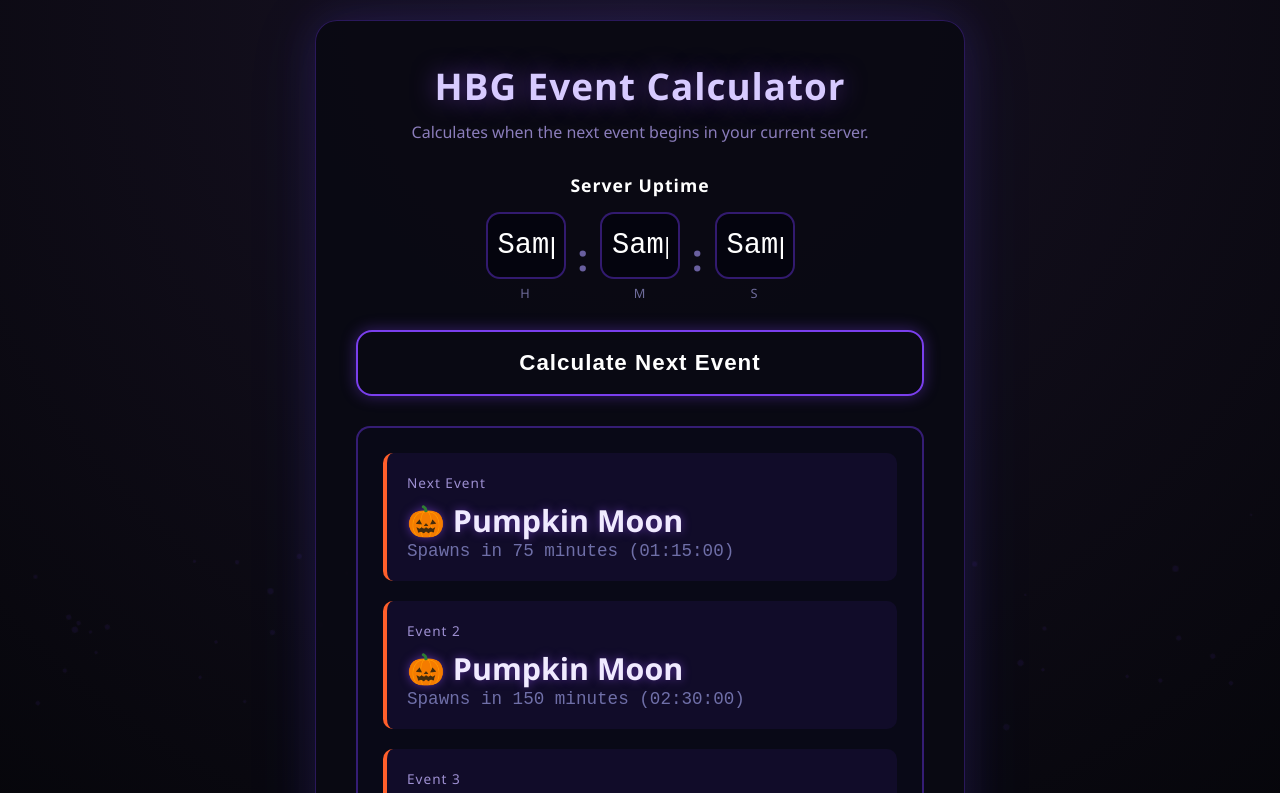
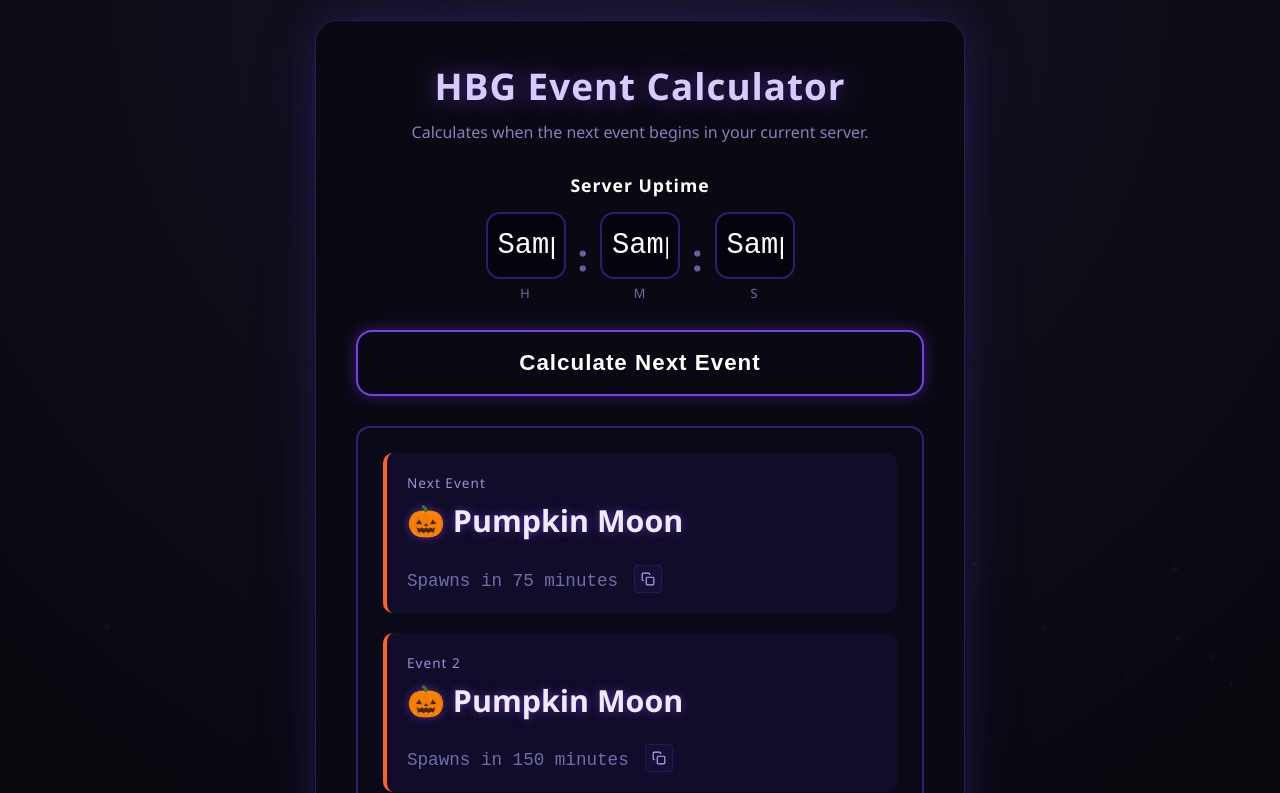
Before and after one commit to VZefoq/hbg-event-calculator, a plain HTML site: page index.html in a window 1280 px wide. Both pictures are taken after typing "Sample", "Sample", "Sample" into the empty fields and a click on the button "Calculate Next Event". Shown: the top 793 px of the page. Drawn offline with Linux system fonts and the light colour scheme.

Commit message:
Copy time stamp button

```diff
--- a/script.js
+++ b/script.js
@@ -17,6 +17,14 @@ function formatTime(minutes) {
     const secs = Math.floor((minutes * 60) % 60);
 
     return `${String(hours).padStart(2, '0')}:${String(mins).padStart(2, '0')}:${String(secs).padStart(2, '0')}`;
+}
+
+function copyToClipboard(text) {
+    navigator.clipboard.writeText(text).then(() => {
+        alert(" Copied Timestamp!");
+    }).catch(err => {
+        console.error("Copy failed:", err);
+    });
 }
 
 function calculate() {
@@ -82,11 +90,22 @@ function calculate() {
             const emoji = event.type === "Pumpkin Moon" ? "🎃" : "";
             const imgTag = event.type === "Prototype" ? '<img src="https://static.wikia.nocookie.net/heroes-battlegrounds/images/4/4b/NamuMHB.png" alt="Prototype" class="event-icon">' : "";
 
+            const unixTimestamp = Math.floor((Date.now() / 1000) + (event.minutes * 60));
+            const timestampTag = `<t:${unixTimestamp}:R>`;
+
             html += `
                 <div class="result-item ${cssClass}">
                     <div class="result-label">${index === 0 ? 'Next Event' : `Event ${index + 1}`}</div>
                     <div class="result-value">${emoji}${imgTag} ${event.type}</div>
-                    <div class="result-time">Spawns in ${event.minutes} minutes (${event.time})</div>
+                    <div class="result-time">
+                        Spawns in ${event.minutes} minutes
+                        <button class="copy-btn" onclick="copyToClipboard('${timestampTag}')" title="Copy Discord timestamp">
+                            <svg class="copy-icon" width="14" height="14" viewBox="0 0 24 24" fill="none" stroke="currentColor" stroke-width="2">
+                                <rect x="9" y="9" width="13" height="13" rx="2" ry="2"></rect>
+                                <path d="M5 15H4a2 2 0 0 1-2-2V4a2 2 0 0 1 2-2h9a2 2 0 0 1 2 2v1"></path>
+                            </svg>
+                        </button>
+                    </div>
                 </div>
             `;
         });
@@ -127,6 +146,7 @@ inputs.forEach((id, index) => {
             e.preventDefault();
         }
     });
+});
 
     // particle generator
     function createParticles() {
@@ -156,4 +176,3 @@ function createParticles() {
     }
 
     window.addEventListener('load', createParticles);
-});
--- a/style.css
+++ b/style.css
@@ -184,6 +184,9 @@ button:active {
     color: #6f6fa8;
     font-size: 1.1em;
     font-family: 'Courier New', monospace;
+    display: flex;
+    align-items: baseline;
+    gap: 8px;
 }
 
 .event-icon {
@@ -279,3 +282,42 @@ button:active {
         opacity: 0;
     }
 }
+
+.copy-btn {
+    margin-left: 8px;
+    padding: 4px;
+    background: rgba(120, 60, 255, 0.05); /* less shiny */
+    border: 1px solid rgba(140, 80, 255, 0.15); /* less strong */
+    color: #cfc6ff;
+    border-radius: 4px;
+    cursor: pointer;
+    transition: 0.2s ease;
+    display: inline-flex;
+    align-items: center;
+    justify-content: center;
+    width: 28px;
+    height: 28px;
+}
+
+.copy-btn:hover {
+    background: rgba(150, 80, 255, 0.15);
+    border-color: rgba(160, 90, 255, 0.25);
+}
+
+.copy-icon {
+    stroke: #b8a9ef;
+}
+
+.copy-btn:hover .copy-icon {
+    stroke: #d7caff;
+}
+
+.copy-btn:hover {
+    transform: none !important;
+    box-shadow: none !important;
+}
+
+.copy-btn {
+    transform: none !important;
+    box-shadow: none !important;
+}
```
Lines whose indentation alone changed are shown as unchanged.
